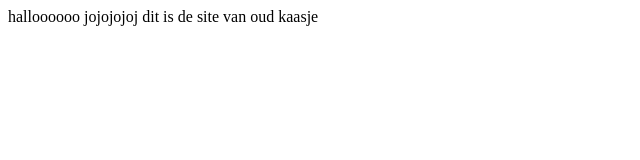
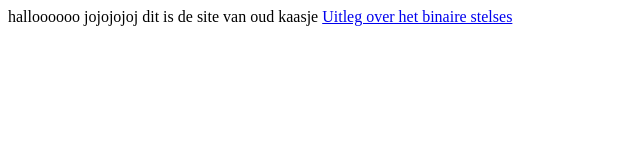
Before and after one commit to OudKaasje/OudKaasje.github.io, a plain HTML site: page index.html in a window 1280 px wide. Shown: the whole page, without its empty margins (0-640 px from the left). Drawn offline with Linux system fonts and the light colour scheme.

Commit message:
aanpassing

```diff
--- a/index.html
+++ b/index.html
@@ -8,5 +8,6 @@
 
         halloooooo
         jojojojoj dit is de site van oud kaasje
+        <a href="binairstelsel.html"> Uitleg over het binaire stelses</a>
     </body>
 </html>
```
Also changed, not shown: 1 other file.
